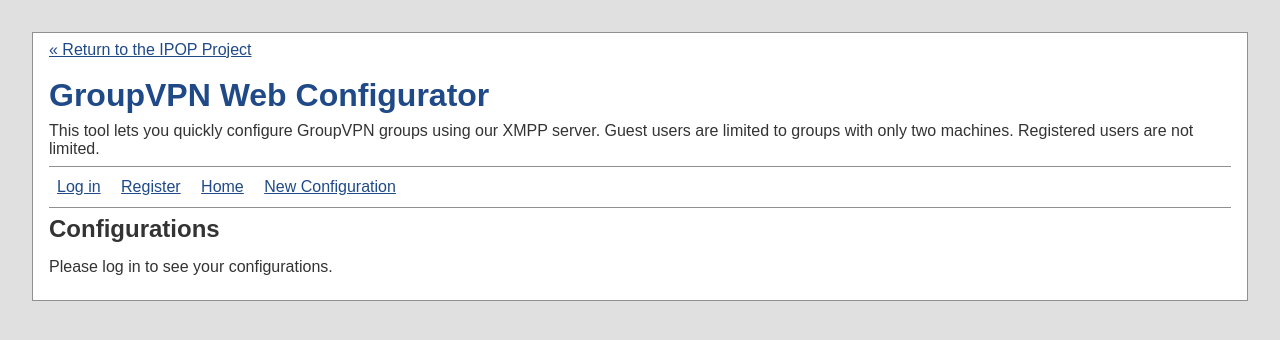
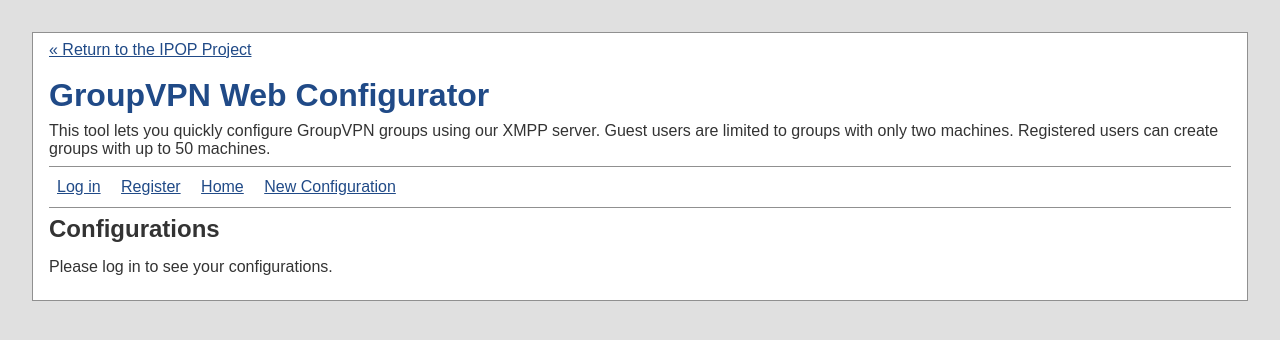
Before and after one commit to kalgynirae/groupvpn-webui, a Django app: page /config/ in a window 1280 px wide. Shown: the top 340 px of the page. Run offline with Django 3.2, Linux system fonts and the light colour scheme; parts of the project's set-up code (start-up, migrations or seed data) failed here and were passed over; some web fonts are replaced.

Commit message:
Improve default configuration; limit to 50 machines via web

```diff
--- a/groupvpn_webui/templates/base.html
+++ b/groupvpn_webui/templates/base.html
@@ -11,8 +11,8 @@
 <p><a href="http://ipop-project.org/">« Return to the IPOP Project</a>
 <h1>GroupVPN Web Configurator</h1>
 <p>This tool lets you quickly configure GroupVPN groups using our XMPP server.
-Guest users are limited to groups with only two machines. Registered users are
-not limited.
+Guest users are limited to groups with only two machines. Registered users can
+create groups with up to 50 machines.
 <nav>
   {% if user.is_authenticated %}
   <a href="/user/logout/">Log out ({{ user.email }})</a>
--- a/project/settings.py
+++ b/project/settings.py
@@ -15,6 +15,7 @@
 SECRET_KEY = 'refrigerator'
 DEBUG = True
 GROUPVPN_XMPP_HOST = 'localhost:9000'
+GROUPVPN_MAX_MACHINES = 50
 
 
 
```
Also changed, not shown: groupvpn_webui/models.py (+5 -2 lines), 1 other file.
